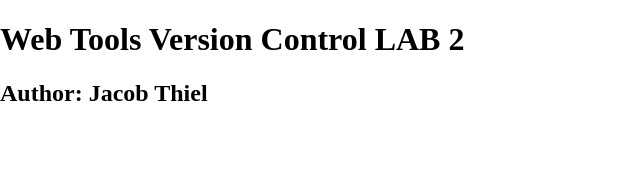
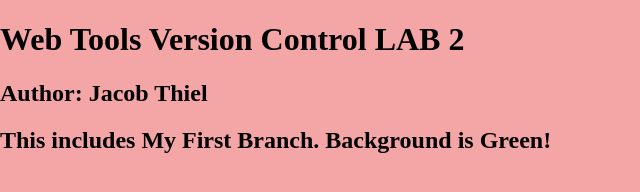
Before and after one commit to thieljacob/VCLab3, a plain HTML site: page index.html in a window 1280 px wide. Shown: the whole page, without its empty margins (0-640 px from the left). Drawn offline with nearby package versions, Linux system fonts and the light colour scheme.

Commit message:
second commit
changed background color and added a second h2 heading

```diff
--- a/_css/main.css
+++ b/_css/main.css
@@ -8,7 +8,8 @@ html {
   -webkit-text-size-adjust: 100%;
 }
 html, body  {
-	margin: 0;
+	background-color: #f4A5A6;
+    margin: 0;
 }
 /* Correct `block` display not defined in IE 8/9.*/
 article,aside,details,figcaption,figure,footer,header,main,nav,section,summary {
--- a/index.html
+++ b/index.html
@@ -16,6 +16,7 @@
     <header>
 	<h1>Web Tools Version Control LAB 2</h1>
 	<h2>Author: Jacob Thiel</h2>
+	<h2>This includes My First Branch. Background is Green!</h2>
     </header>
     <nav id="pageNav">
     </nav>
```
